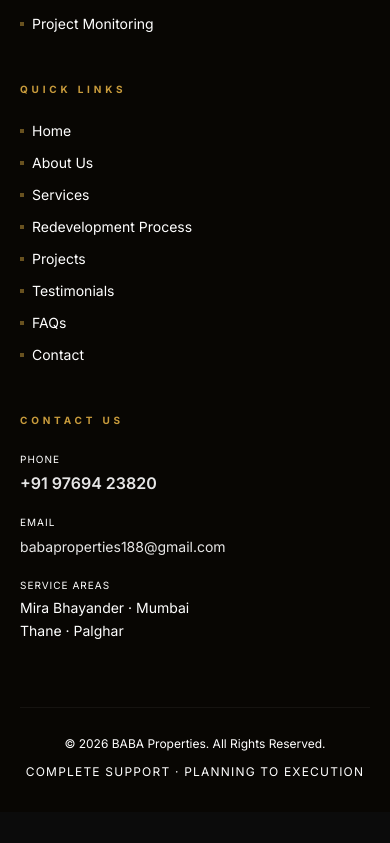
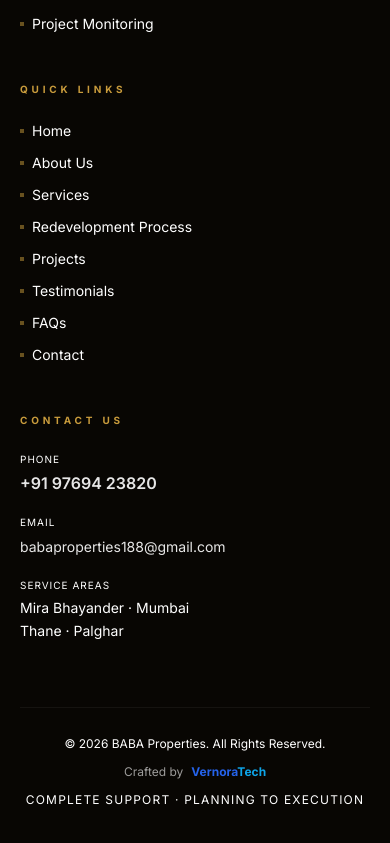
Before and after one commit to brijeshvishwakarma2676/BABAPROPERTIES, a React (Vite) app: page / in a window 390 px wide. Shown: the part 10262-11105 px from the top of the page. Before the commit the page ends 11074 px from the top, so only its background shows below. Built offline with nearby package versions, Linux system fonts and the light colour scheme.

Commit message:
map added

```diff
--- a/src/components/footer.jsx
+++ b/src/components/footer.jsx
@@ -6,16 +6,9 @@
     href="https://wa.me/919769423820?text=Hello%20BABA%20Properties!%20I%20want%20a%20free%20redevelopment%20consultation."
     target="_blank" rel="noopener noreferrer"
     title="Chat on WhatsApp"
-    className="animate-glow"
-    style={{
-      position:'fixed', bottom:80, right:20, zIndex:50,
-      width:52, height:52, borderRadius:'50%',
-      background:'#25D366', display:'flex', alignItems:'center', justifyContent:'center',
-      boxShadow:'0 4px 20px rgba(37,211,102,0.38), 0 2px 8px rgba(0,0,0,0.3)',
-      transition:'transform 0.3s',
-    }}
-    onMouseEnter={e => e.currentTarget.style.transform='scale(1.12)'}
-    onMouseLeave={e => e.currentTarget.style.transform='scale(1)'}
+    className="animate-glow floating-wa-btn"
+    onMouseEnter={(e) => (e.currentTarget.style.transform = "scale(1.12)")}
+    onMouseLeave={(e) => (e.currentTarget.style.transform = "scale(1)")}
   >
     <svg width="26" height="26" viewBox="0 0 24 24" fill="white">
       <path d="M17.472 14.382c-.297-.149-1.758-.867-2.03-.967-.273-.099-.471-.148-.67.15-.197.297-.767.966-.94 1.164-.173.199-.347.223-.644.075-.297-.15-1.255-.463-2.39-1.475-.883-.788-1.48-1.761-1.653-2.059-.173-.297-.018-.458.13-.606.134-.133.298-.347.446-.52.149-.174.198-.298.298-.497.099-.198.05-.371-.025-.52-.075-.149-.669-1.612-.916-2.207-.242-.579-.487-.5-.669-.51-.173-.008-.371-.01-.57-.01-.198 0-.52.074-.792.372-.272.297-1.04 1.016-1.04 2.479 0 1.462 1.065 2.875 1.213 3.074.149.198 2.096 3.2 5.077 4.487.709.306 1.262.489 1.694.625.712.227 1.36.195 1.871.118.571-.085 1.758-.719 2.006-1.413.248-.694.248-1.289.173-1.413-.074-.124-.272-.198-.57-.347m-5.421 7.403h-.004a9.87 9.87 0 01-5.031-1.378l-.361-.214-3.741.982.998-3.648-.235-.374a9.86 9.86 0 01-1.51-5.26c.001-5.45 4.436-9.884 9.888-9.884 2.64 0 5.122 1.03 6.988 2.898a9.825 9.825 0 012.893 6.994c-.003 5.45-4.437 9.884-9.885 9.884m8.413-18.297A11.815 11.815 0 0012.05 0C5.495 0 .16 5.335.157 11.892c0 2.096.547 4.142 1.588 5.945L.057 24l6.305-1.654a11.882 11.882 0 005.683 1.448h.005c6.554 0 11.89-5.335 11.893-11.893a11.821 11.821 0 00-3.48-8.413z"/>
@@ -33,7 +26,7 @@
       <WhatsAppBtn />
       <footer style={{ background:'#07060400', borderTop:'1px solid rgba(200,155,60,0.14)' }}>
         <div style={{ background:'#080603' }}>
-          <div className="max-w-[1380px] mx-auto px-5 lg:px-10 pt-20 pb-8">
+          <div className="max-w-[1380px] mx-auto px-5 lg:px-10 pt-20 pb-8 footer-bottom-pad">
             <div className="grid grid-cols-1 md:grid-cols-2 lg:grid-cols-4 gap-12 pb-16 border-b border-white/5">
 
               {/* Brand */}
@@ -109,6 +102,13 @@
             {/* Bottom */}
             <div className="pt-7 flex flex-col sm:flex-row items-center justify-between gap-3">
               <p className="font-inter text-xs text-white/52">© {yr} BABA Properties. All Rights Reserved.</p>
+              <p className="font-inter text-xs text-white/52 flex items-center gap-1">
+                <span className="opacity-60">Crafted by</span>
+                <a href="https://vernoratech.in/" target="_blank" rel="noopener noreferrer" className="hover:opacity-80 no-underline transition-opacity font-bold ml-1">
+                  <span style={{ color: '#2563EB' }}>Vernora</span>
+                  <span style={{ color: '#0EA5E9' }}>Tech</span>
+                </a>
+              </p>
               <p className="font-inter text-xs text-white/52 tracking-widest uppercase">Complete Support · Planning to Execution</p>
             </div>
           </div>
--- a/src/index.css
+++ b/src/index.css
@@ -116,4 +116,17 @@
     background: rgba(11,11,11,0.97);
     border-top: 1px solid rgba(200,155,60,0.18);
   }
+  .footer-bottom-pad { padding-bottom: 100px; }
 }
+
+.floating-wa-btn {
+  position: fixed; bottom: 30px; right: 20px; z-index: 50;
+  width: 52px; height: 52px; border-radius: 50%;
+  background: #25D366; display: flex; align-items: center; justify-content: center;
+  box-shadow: 0 4px 20px rgba(37,211,102,0.38), 0 2px 8px rgba(0,0,0,0.3);
+  transition: transform 0.3s;
+}
+
+@media (max-width: 767px) {
+  .floating-wa-btn { bottom: 150px; }
+}
```
